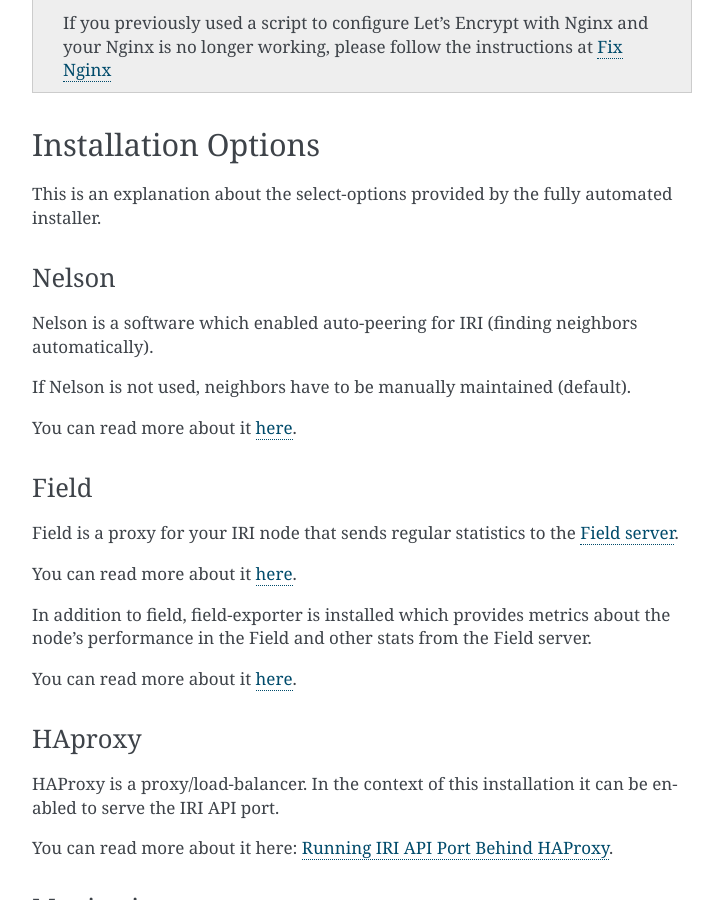
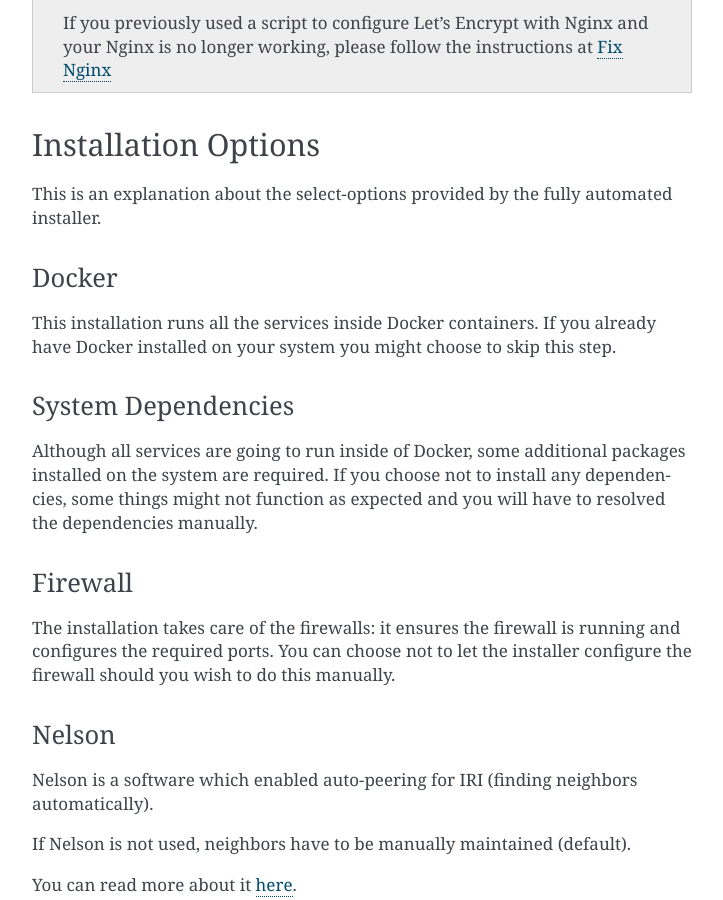
Before and after one commit to nuriel77/iri-playbook, a Sphinx documentation site: the page built from docs/appendix.rst, in a window 1280 px wide and 900 px high, scrolled down 14887 px. Shown: the whole window, without its empty margins (388-1111 px from the left). Built offline with Sphinx 7.4.7, drawn with Linux system fonts in a browser that asks for light colours; some of the changed text lies outside the part shown.

Commit message:
Information/comment in iri sysconfig

```diff
--- a/docs/appendix.rst
+++ b/docs/appendix.rst
@@ -650,6 +650,18 @@
 
 This is an explanation about the select-options provided by the fully automated installer.
 
+Docker
+------
+This installation runs all the services inside Docker containers. If you already have Docker installed on your system you might choose to skip this step.
+
+System Dependencies
+-------------------
+Although all services are going to run inside of Docker, some additional packages installed on the system are required. If you choose not to install any dependencies, some things might not function as expected and you will have to resolved the dependencies manually.
+
+Firewall
+--------
+The installation takes care of the firewalls: it ensures the firewall is running and configures the required ports. You can choose not to let the installer configure the firewall should you wish to do this manually.
+
 Nelson
 ------
 Nelson is a software which enabled auto-peering for IRI (finding neighbors automatically).
```
Also changed, not shown: 2 other files.
